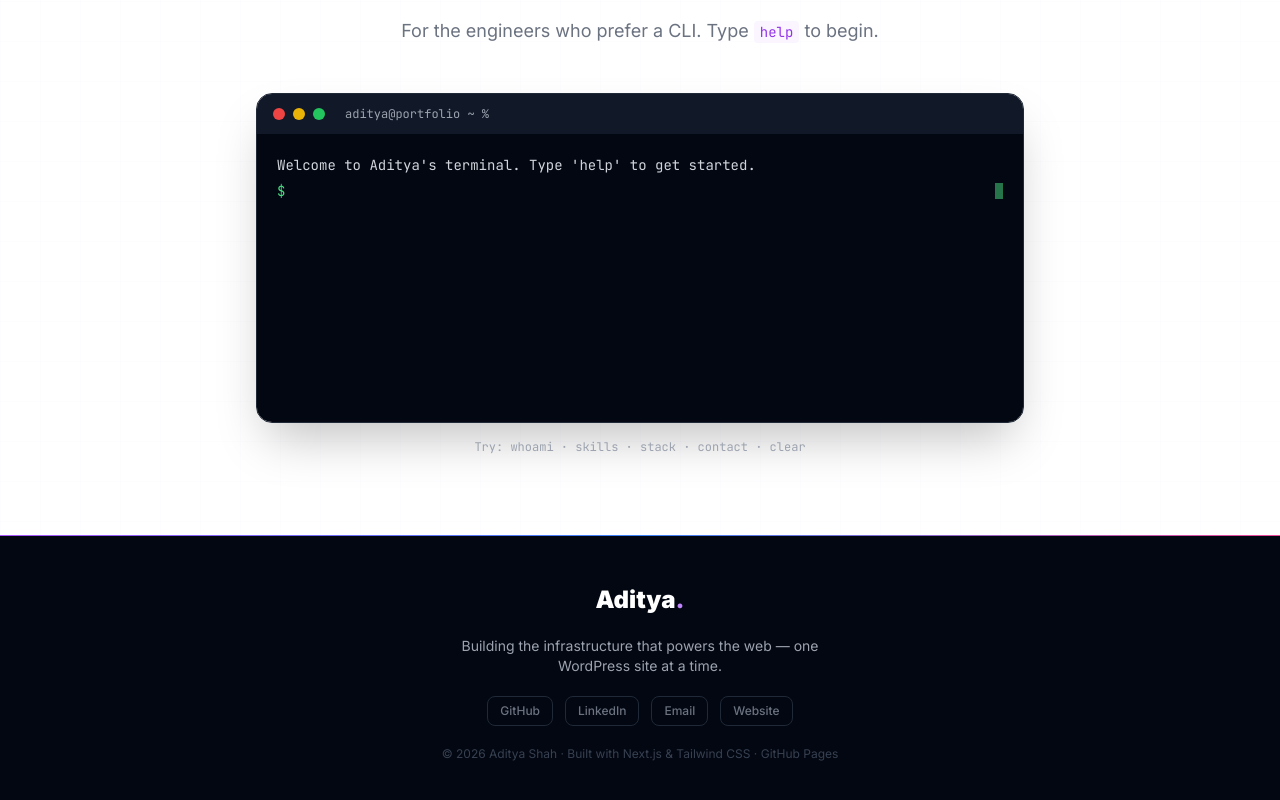
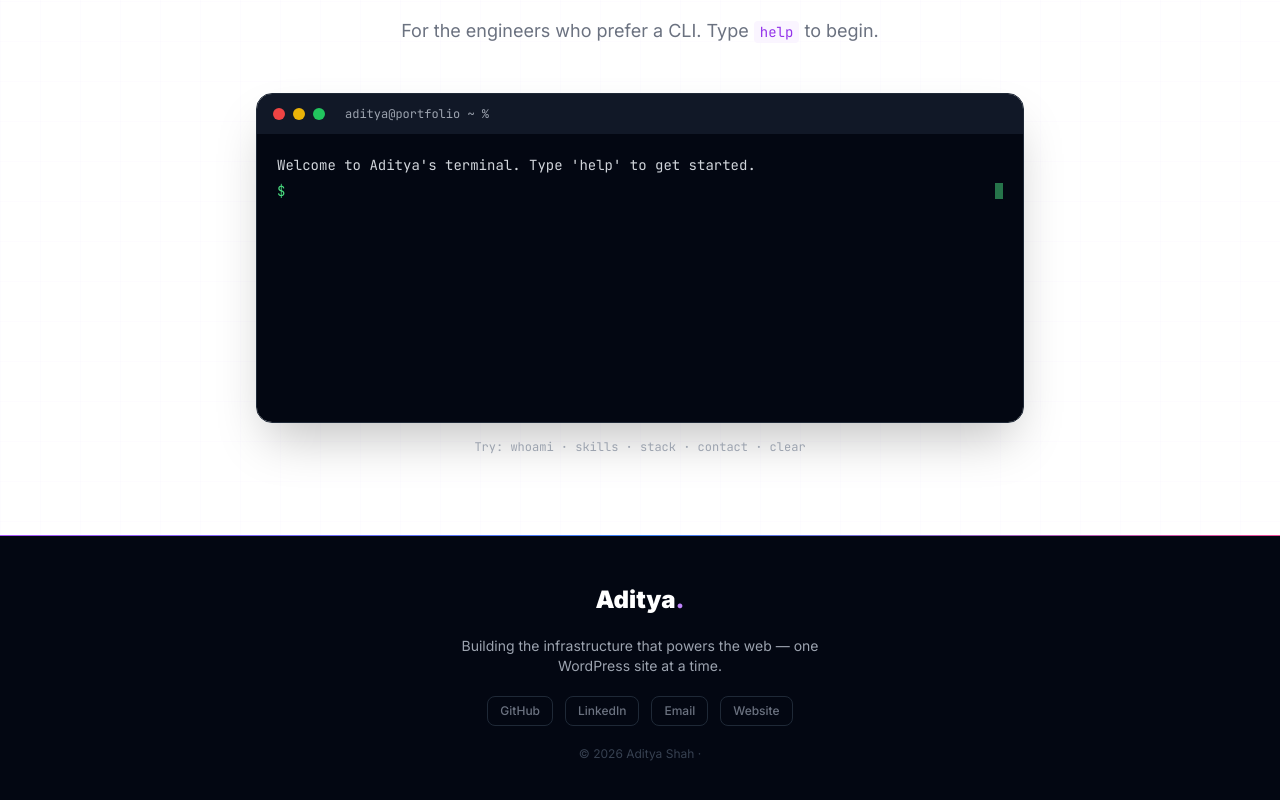
Before and after one commit to ethicaladitya/my-portfolio-website, a Next.js app: page / in a window 1280 px wide. Shown: the part 6935-7735 px from the top of the page. Built offline with nearby package versions, Linux system fonts and the light colour scheme; no server answers.

Commit message:
fixed links

```diff
--- a/src/app/page.tsx
+++ b/src/app/page.tsx
@@ -44,7 +44,7 @@ export default function Home() {
   const portfolioUrl =
     typeof window !== "undefined"
       ? window.location.origin + window.location.pathname
-      : "https://adityashah30.github.io/portfolio/";
+      : "https://theadityashah.com";
 
   useEffect(() => {
     const base = process.env.NEXT_PUBLIC_BASE_PATH ?? "";
@@ -139,7 +139,7 @@ function Footer({ meta }: { meta: MetaData }) {
             ))}
           </div>
           <p className="text-gray-700 text-xs">
-            © {new Date().getFullYear()} Aditya Shah · Built with Next.js & Tailwind CSS · GitHub Pages
+            © {new Date().getFullYear()} Aditya Shah ·
           </p>
         </div>
       </div>
```
